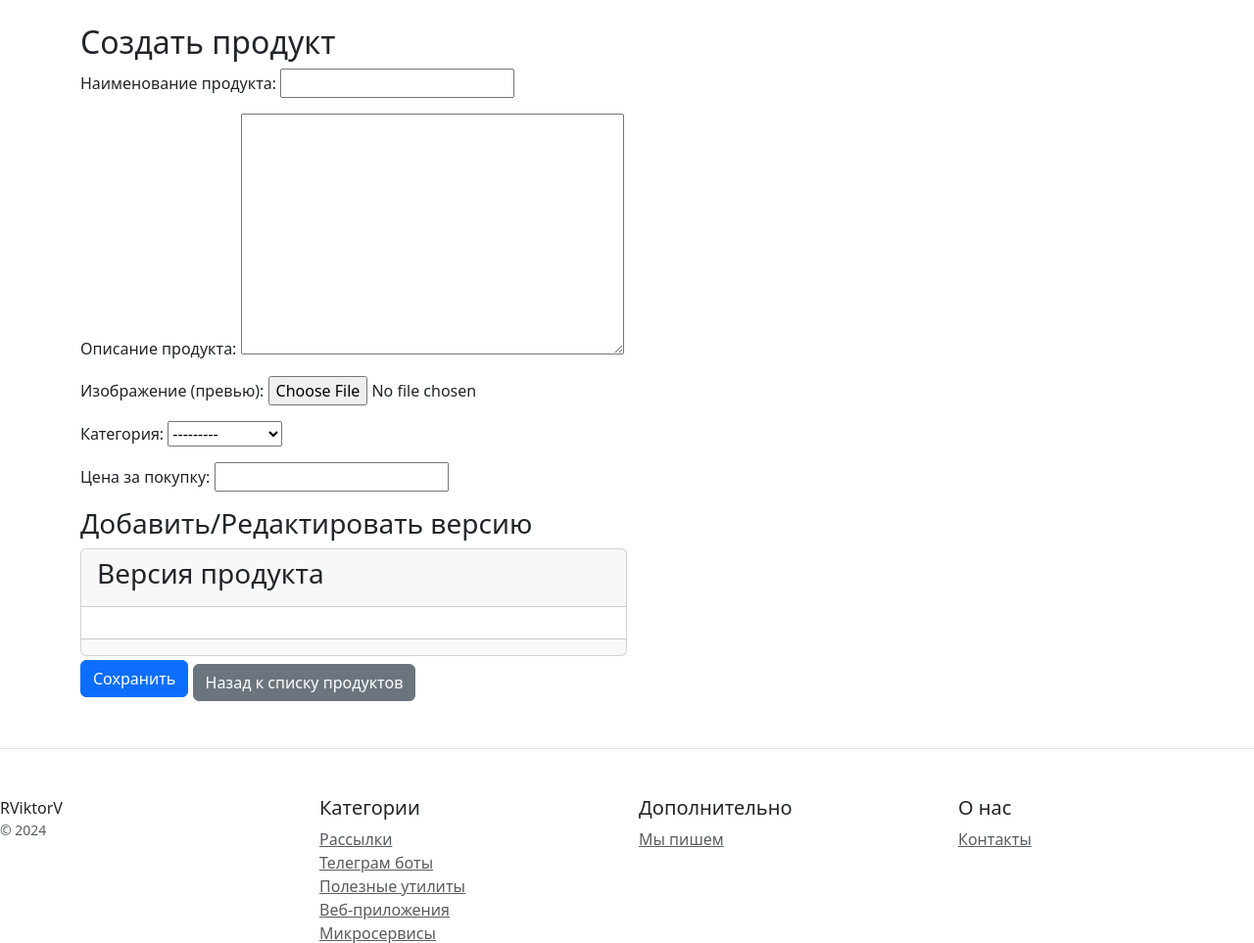
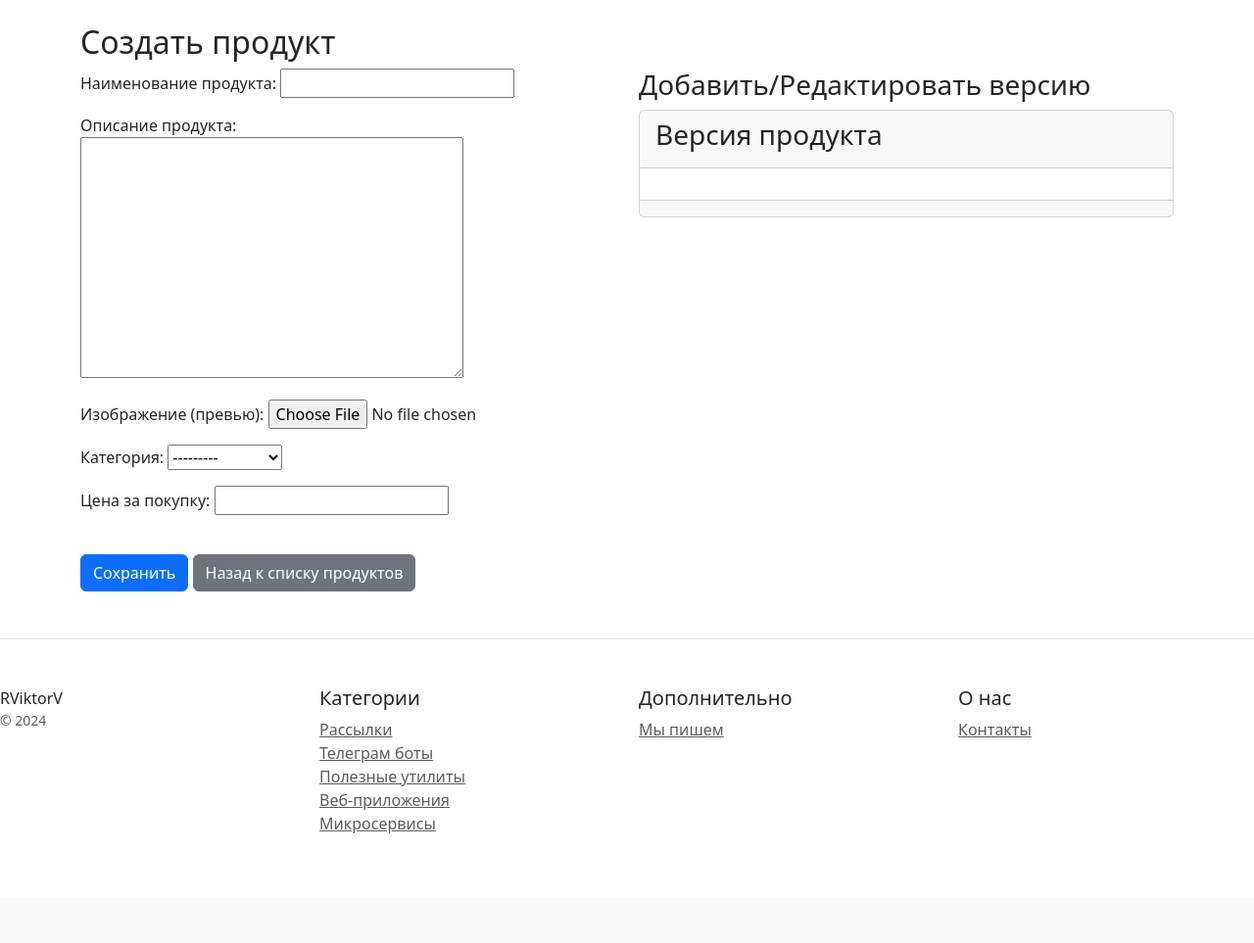
Before and after one commit to RViktorV/dz_19_2, a Django app: page /catalog/create/ in a window 1280 px wide. Shown: the part 56-1019 px from the top of the page at 98% size. After the commit the page ends 907 px from the top, so only its background shows below. Run offline with Django 5.2, Linux system fonts and the light colour scheme; data comes from the database, SQL or seed files in the repository.

Commit message:
messages from 08.08.24 23:00

```diff
--- a/catalog/templates/catalog/product_form.html
+++ b/catalog/templates/catalog/product_form.html
@@ -1,28 +1,33 @@
 {% extends 'catalog/home.html' %}
 
 {% block content %}
-<div class="col-12">
-    <form method="post" enctype="multipart/form-data">
 <div class="container mt-4">
     <h2>{% if object %}Редактировать продукт{% else %}Создать продукт{% endif %}</h2>
 
+    <form method="post" enctype="multipart/form-data">
         {% csrf_token %}
+        <div class="row">
+            <!-- Левая колонка: форма редактирования продукта -->
+            <div class="col-md-6">
                 {{ form.as_p }}
+            </div>
 
+            <!-- Правая колонка: форма редактирования версий продукта -->
+            <div class="col-md-6">
                 <h3>Добавить/Редактировать версию</h3>
+
                 {% if formset.non_form_errors %}
                 <div class="alert alert-danger">
                     {{ formset.non_form_errors }}
                 </div>
                 {% endif %}
-            <div class="col-6">
+
                 <div class="card">
                     <div class="card-header">
                         <h3 class="card-title">
                             Версия продукта
                         </h3>
                     </div>
-
                     <div class="card-body">
                         {{ formset.management_form }}
                         {% for form in formset.forms %}
@@ -32,12 +37,12 @@
                     <div class="card-footer"></div>
                 </div>
             </div>
-            <button type="submit" class="btn btn-primary">Сохранить</button>
-
-            <a class="btn btn-secondary mt-2" href="{% url 'catalog:home' %}">Назад к списку продуктов</a>
-
         </div>
 
+        <div class="mt-4">
+            <button type="submit" class="btn btn-primary">Сохранить</button>
+            <a class="btn btn-secondary" href="{% url 'catalog:home' %}">Назад к списку продуктов</a>
+        </div>
     </form>
 </div>
 {% endblock %}
--- a/catalog/views.py
+++ b/catalog/views.py
@@ -63,15 +63,16 @@
                 formset.non_form_errors = ['Вы можете выбрать только одну активную версию для продукта.']
                 return self.form_invalid(form)  # Возвращаем ошибку формы
             formset.save()
-            return super().form_valid(form)
+        return super().form_valid(form)
 
-        def form_invalid(self, form):
-            context_data = self.get_context_data()
-            formset = context_data.get('formset')
-            if formset.errors:
-                return self.render_to_response(self.get_context_data(form=form))
-            else:
-                return super().form_invalid(form)
+    def form_invalid(self, form):
+        context_data = self.get_context_data(form=form)
+        # formset = context_data.get('formset')
+        # if formset.errors:
+        #     return self.render_to_response(self.get_context_data(form=form))
+        # else:
+        #     return super().form_invalid(form)
+        return self.render_to_response(context_data)
 
 
 class ProductDeleteView(DeleteView):
```
Also changed, not shown: catalog/forms.py (+0 -10 lines). Lines whose indentation alone changed are shown as unchanged.
